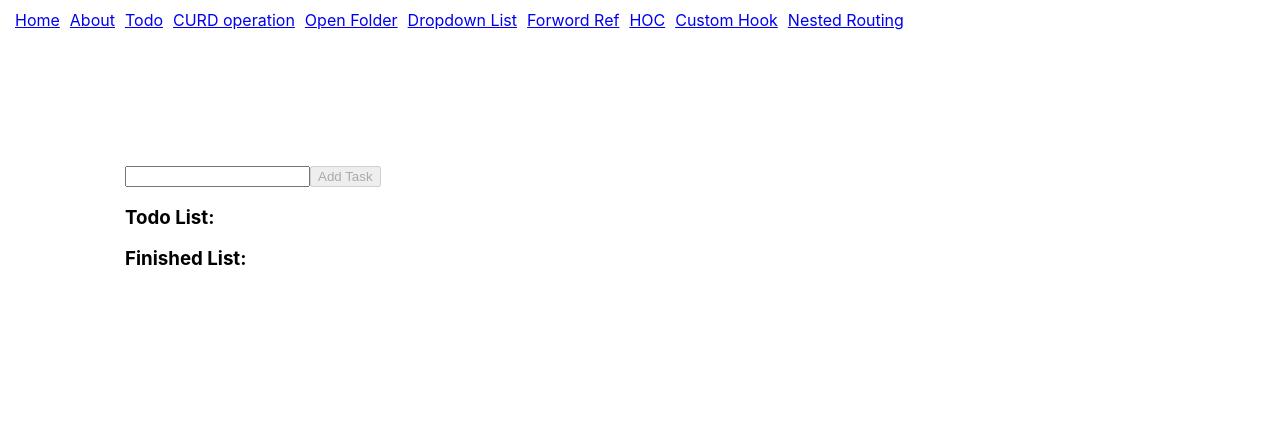
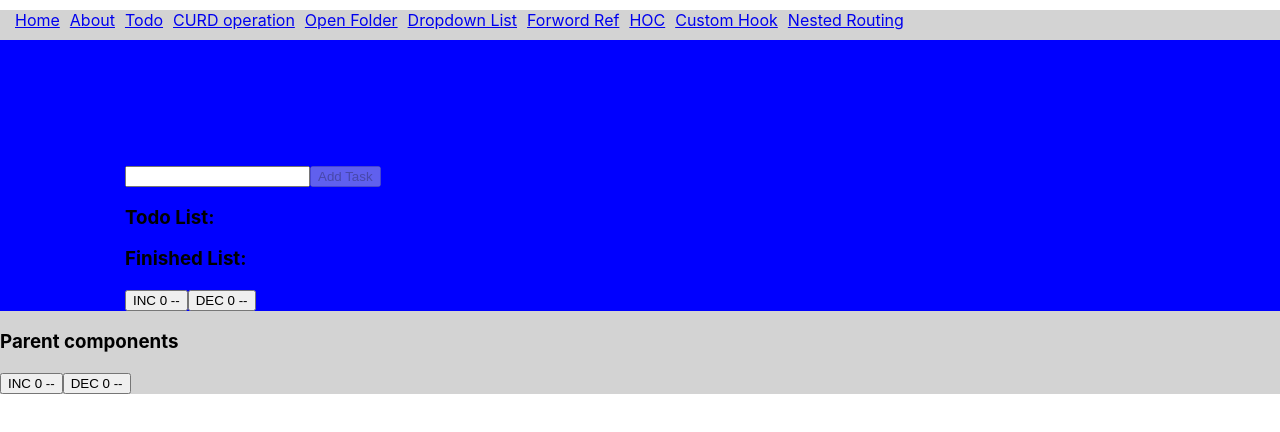
Before and after one commit to balaram414/reactJS, a React (Create React App) app in the folder codding-practice/: page /todo in a window 1280 px wide. Shown: the top 432 px of the page. Built offline with nearby package versions, Linux system fonts and the light colour scheme.

Commit message:
redux tollkit

```diff
--- a/codding-practice/src/App.js
+++ b/codding-practice/src/App.js
@@ -7,10 +7,15 @@ import ForwordRef from "./components/ForwordRef";
 import NestedRouting from "./components/NestedRouting";
 import Search from "./components/Search";
 import ContactList from "./components/ContactList";
-import DropdownList from './components/dropdownList'
+import DropdownList from "./components/dropdownList";
+import { useSelector, useDispatch } from "react-redux";
+import { increment, decrement } from "./redux/counterSlice";
+
 function App() {
+  const count = useSelector((state) => state.counter);
+  const dispatch = useDispatch();
   return (
-    <div className="App">
+    <div style={{background:"LightGray"}}>
       <Router>
         <nav style={{ margin: 10 }}>
           <Link to="/" style={{ padding: 5 }}>
@@ -57,6 +62,9 @@ function App() {
           <Route path="*" element={<NoMatch />} />
         </Routes>
       </Router>
+      <h3>Parent components</h3>
+      <button onClick={() => dispatch(increment())}>INC {count} --</button>
+      <button onClick={() => dispatch(decrement())}>DEC {count} --</button>
     </div>
   );
 }
--- /dev/null
+++ b/codding-practice/src/components/ContactList.js
@@ -0,0 +1,22 @@
+import { useEffect, useState } from "react";
+import axios from "axios";
+function ContactList() {
+    const [list, setList] = useState([]);
+    const apiCall=async ()=>{
+        const response = await axios("https://api.publicapis.org/entries")
+        console.log(JSON.stringify(response.data.entries))
+        setList(response.data.entries)
+    }
+
+  useEffect( () => {
+    let data =apiCall()
+    console.log(JSON.stringify(data))
+  }, [list]);
+  return <>{
+    list.map((item)=>{
+        return <><br/><span>{ item.API}</span></>
+    })
+  }</>;
+}
+
+export default ContactList;
--- /dev/null
+++ b/codding-practice/src/components/NestedRouting.js
@@ -0,0 +1,17 @@
+import React from 'react'
+import { NavLink,Outlet} from 'react-router-dom'
+
+function NestedRouting() {
+  return (
+    <div>
+      <div class="ContactOption">
+        <NavLink to="search" style={{paddingLeft:30}}>Search</NavLink>
+        <NavLink to="contactList" style={{paddingLeft:30}}>ContactList</NavLink>
+        <NavLink to="request" style={{paddingLeft:30}}>Request</NavLink>
+      </div>
+      <Outlet/>
+    </div>
+  );
+}
+
+export default NestedRouting
--- /dev/null
+++ b/codding-practice/src/components/Search.js
@@ -0,0 +1,7 @@
+function Search()
+{
+    return <>
+   <input type="search" id="gsearch" name="gsearch"/>
+    </>
+}
+export default Search;
--- a/codding-practice/src/components/dropdownList.js
+++ b/codding-practice/src/components/dropdownList.js
@@ -1,5 +1,6 @@
 import { useState } from "react";
-
+import { useDispatch,useSelector } from "react-redux";
+import { increment, decrement } from "../redux/counterSlice";
 function DropdownList() {
   let obj = [
     {
@@ -24,6 +25,11 @@ function DropdownList() {
       ],
     },
   ];
+
+  const count = useSelector((state) =>state.counter);
+  const dispatch = useDispatch();
+
+
   const [selectedState, setSelectedState] = useState();
   const [distList, setDistList] = useState([]);
   const [blockList, setBlock] = useState([]);
@@ -63,9 +69,8 @@ function DropdownList() {
     }
     setBlock([...list]);
   }
-
   return (
-    <div>
+    <div style={{backgroundColor:"gray"}}>
       <div style={{ paddingLeft: 150, paddingTop: 50 }}>
         <select onChange={(e) => stateSelect(e)}>
           {val.map((item) => {
@@ -87,6 +92,9 @@ function DropdownList() {
           })}
         </select>
       </div>
+
+      <button onClick={() => dispatch(increment())}>INC {count} --</button>
+      <button onClick={() => dispatch(decrement())}>DEC {count} --</button>
     </div>
   );
 }
--- a/codding-practice/src/components/todo.js
+++ b/codding-practice/src/components/todo.js
@@ -1,53 +1,69 @@
 import React, { useState } from "react";
-
+import { useDispatch, useSelector } from "react-redux";
+import { increment, decrement } from "../redux/counterSlice";
 function Todo() {
   const [taskList, setTaskList] = useState([]);
   const [finishedList, setFinishedList] = useState([]);
   const [active, setActive] = useState(true);
+
+  const count = useSelector((state) => state.counter);
+  const dispatch = useDispatch();
+
   let taskName = "";
   function typingTask(e) {
     taskName = e.target.value;
-    if(taskName.length>0)
-    setActive(false)
+    if (taskName.length > 0) setActive(false);
   }
   function addTask() {
     taskList.push(taskName);
-    setTaskList([...taskList])
+    setTaskList([...taskList]);
     console.log(taskList);
-
   }
   function completedTask(task) {
-    for(let i=0;i<task.length;i++)
-    {
-        if(taskList[i]==task)
-        {
-            taskList.splice(i,1)
-
-        }
+    for (let i = 0; i < task.length; i++) {
+      if (taskList[i] == task) {
+        taskList.splice(i, 1);
+      }
     }
-    setTaskList([...taskList])
-     finishedList.push(task)
-     setFinishedList([...finishedList])
-    console.log(taskList)
+    setTaskList([...taskList]);
+    finishedList.push(task);
+    setFinishedList([...finishedList]);
+    console.log(taskList);
   }
 
   return (
-    <div style={{ paddingLeft: 125,paddingTop:125 }}>
+    <div style={{ paddingLeft: 125, paddingTop: 125, backgroundColor: "blue" }}>
       <input type="text" onChange={(e) => typingTask(e)} />
-      <button onClick={() => addTask()} disabled={active}> Add Task</button>
+      <button onClick={() => addTask()} disabled={active}>
+        {" "}
+        Add Task
+      </button>
       <br />
-      <div >
+      <div>
         <h3>Todo List:</h3>
         {taskList.map((item) => {
-          return <button onClick={() => completedTask(item)} style={{marginLeft:10}}>{item}</button>;
+          return (
+            <button
+              onClick={() => completedTask(item)}
+              style={{ marginLeft: 10 }}
+            >
+              {item}
+            </button>
+          );
         })}
       </div>
-      <div >
+      <div>
         <h3>Finished List:</h3>
         {finishedList.map((item) => {
-          return <span style={{background:"gray",color:"red",marginLeft:10}}>{item}</span>;
+          return (
+            <span style={{ background: "gray", color: "red", marginLeft: 10 }}>
+              {item}
+            </span>
+          );
         })}
       </div>
+      <button onClick={() => dispatch(increment())}>INC {count} --</button>
+      <button onClick={() => dispatch(decrement())}>DEC {count} --</button>
     </div>
   );
 }
--- a/codding-practice/src/index.js
+++ b/codding-practice/src/index.js
@@ -3,11 +3,14 @@ import ReactDOM from 'react-dom/client';
 import './index.css';
 import App from './App';
 import reportWebVitals from './reportWebVitals';
-
+import { Provider } from 'react-redux';
+import {store} from './redux/store'
 const root = ReactDOM.createRoot(document.getElementById('root'));
 root.render(
   <React.StrictMode>
+    <Provider store={store}>
     <App />
+    </Provider>
   </React.StrictMode>
 );
 
--- /dev/null
+++ b/codding-practice/src/redux/counterSlice.js
@@ -0,0 +1,11 @@
+import { createSlice } from "@reduxjs/toolkit";
+export const counterSclice = createSlice({
+  initialState: 0,
+  name: "counter",
+  reducers: {
+    increment: (state) => state + 1,
+    decrement: (state) => state - 1,
+  },
+});
+export const { decrement, increment } = counterSclice.actions;
+export default counterSclice.reducer;
--- /dev/null
+++ b/codding-practice/src/redux/store.js
@@ -0,0 +1,6 @@
+import {configureStore} from '@reduxjs/toolkit'
+import counterSclice from './counterSlice'
+
+export const store=configureStore({
+    reducer:{counter:counterSclice}
+})
```
Also changed, not shown: codding-practice/src/redux/action.js (added, +8 -0 lines).
